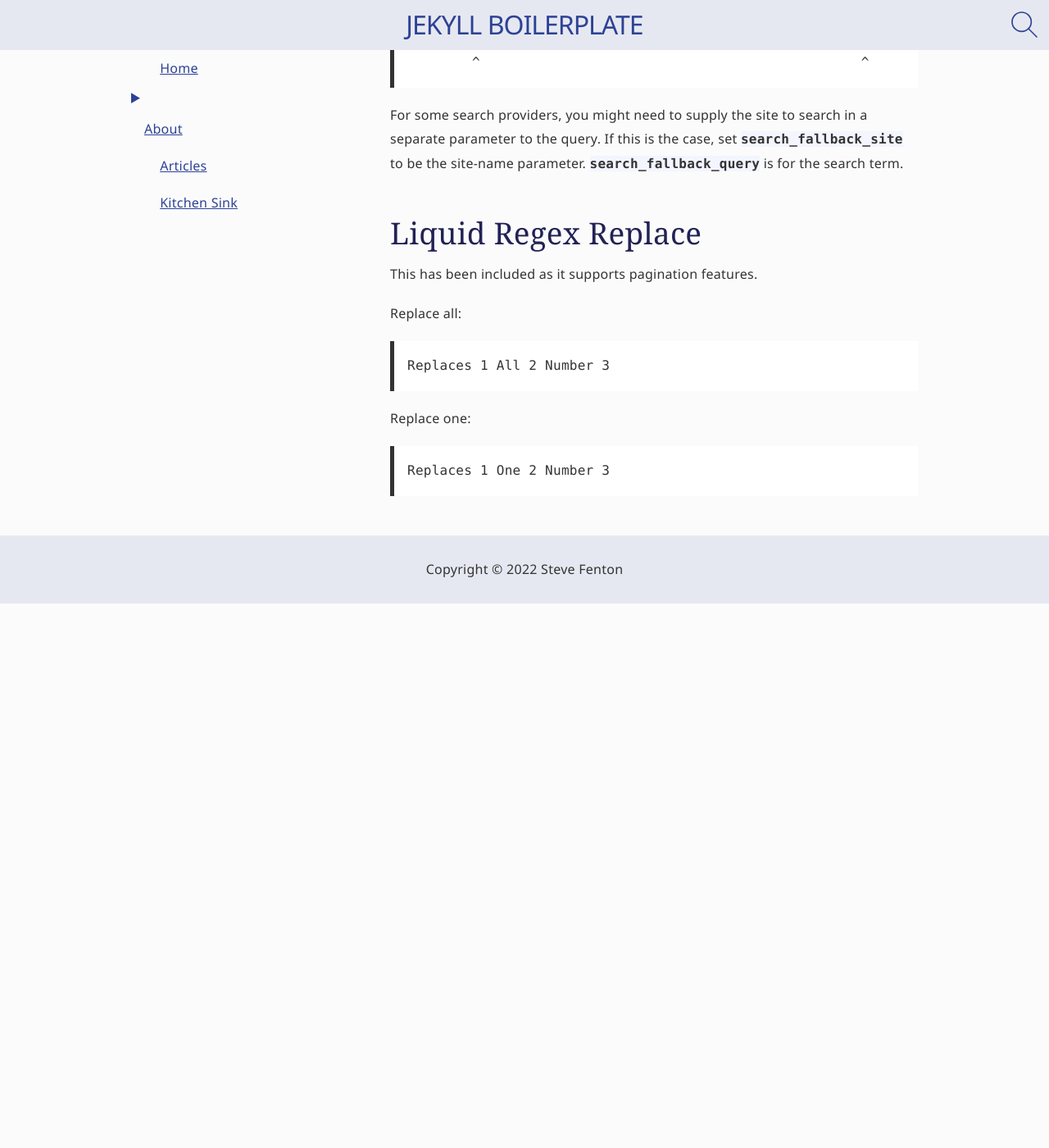
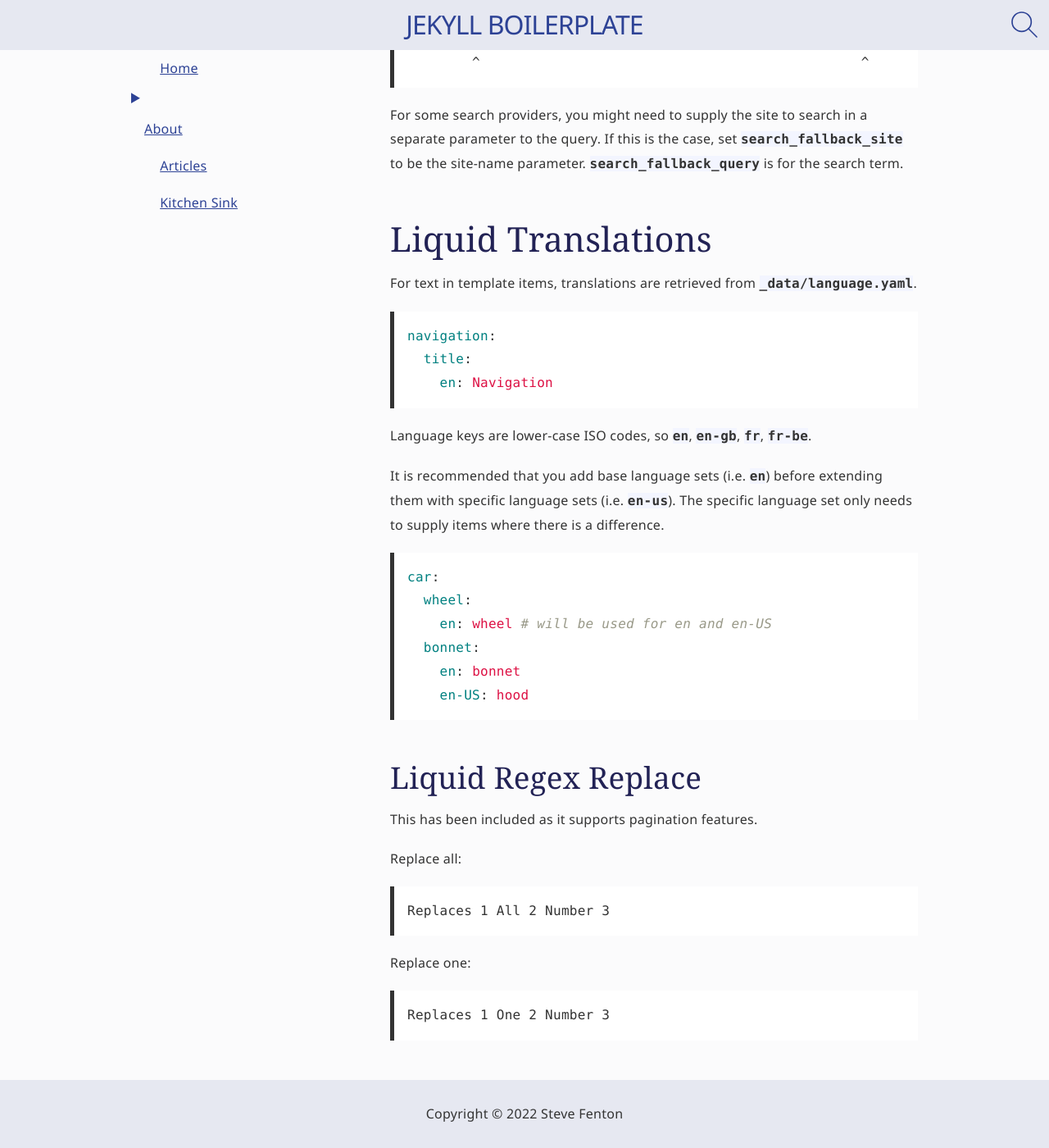
Before and after one commit to Steve-Fenton/jekyll-boilerplate, a Jekyll site: the page built from _pages/about/jekyll-extensions.md, in a window 1280 px wide and 1400 px high, scrolled down 1569 px. Shown: the whole window at 82% size. Built offline with Jekyll 4.4.1, drawn with Linux system fonts in a browser that asks for light colours; before the commit the page ends 2305 px from its top, so only the background shows below that.

Commit message:
Docs for language

````diff
--- a/_data/language.yaml
+++ b/_data/language.yaml
@@ -1,3 +1,9 @@
+# Translations for template text
+#
+# template:
+#   term:
+#     en: Translation
+
 skiplinks:
   skip_to_navigation:
     en: Skip to navigation
--- a/_pages/about/jekyll-extensions.md
+++ b/_pages/about/jekyll-extensions.md
@@ -58,6 +58,29 @@ Each of the parameters is passed as a query string, in the case of Google, two s
 
 For some search providers, you might need to supply the site to search in a separate parameter to the query. If this is the case, set `search_fallback_site` to be the site-name parameter. `search_fallback_query` is for the search term.
 
+## Liquid Translations
+
+For text in template items, translations are retrieved from `_data/language.yaml`.
+
+```yaml
+navigation:
+  title:
+    en: Navigation
+```
+
+Language keys are lower-case ISO codes, so `en`, `en-gb`, `fr`, `fr-be`.
+
+It is recommended that you add base language sets (i.e. `en`) before extending them with specific language sets (i.e. `en-us`). The specific language set only needs to supply items where there is a difference.
+
+```yaml
+car:
+  wheel:
+    en: wheel # will be used for en and en-US
+  bonnet:
+    en: bonnet
+    en-US: hood
+```
+
 ### Liquid Regex Replace
 
 This has been included as it supports pagination features.
````
